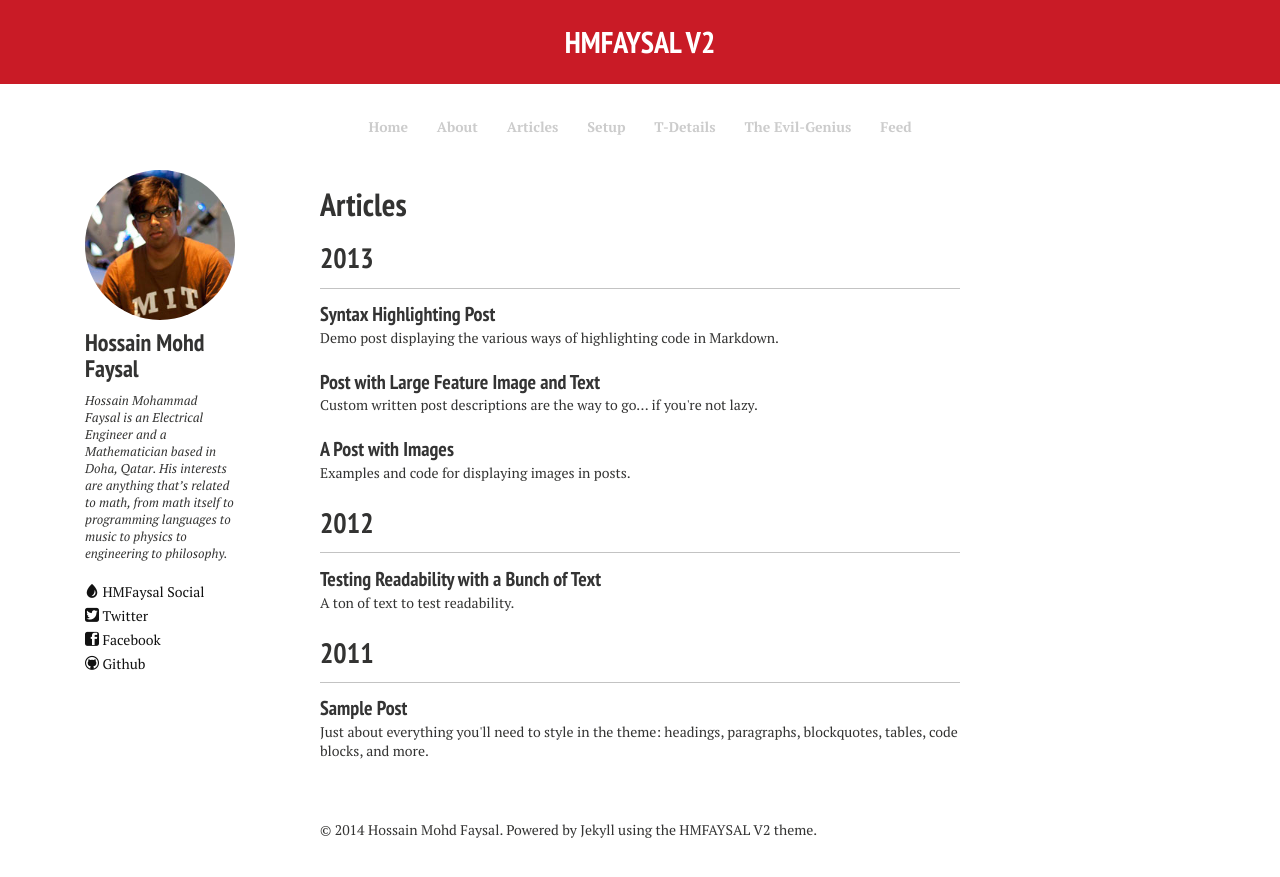
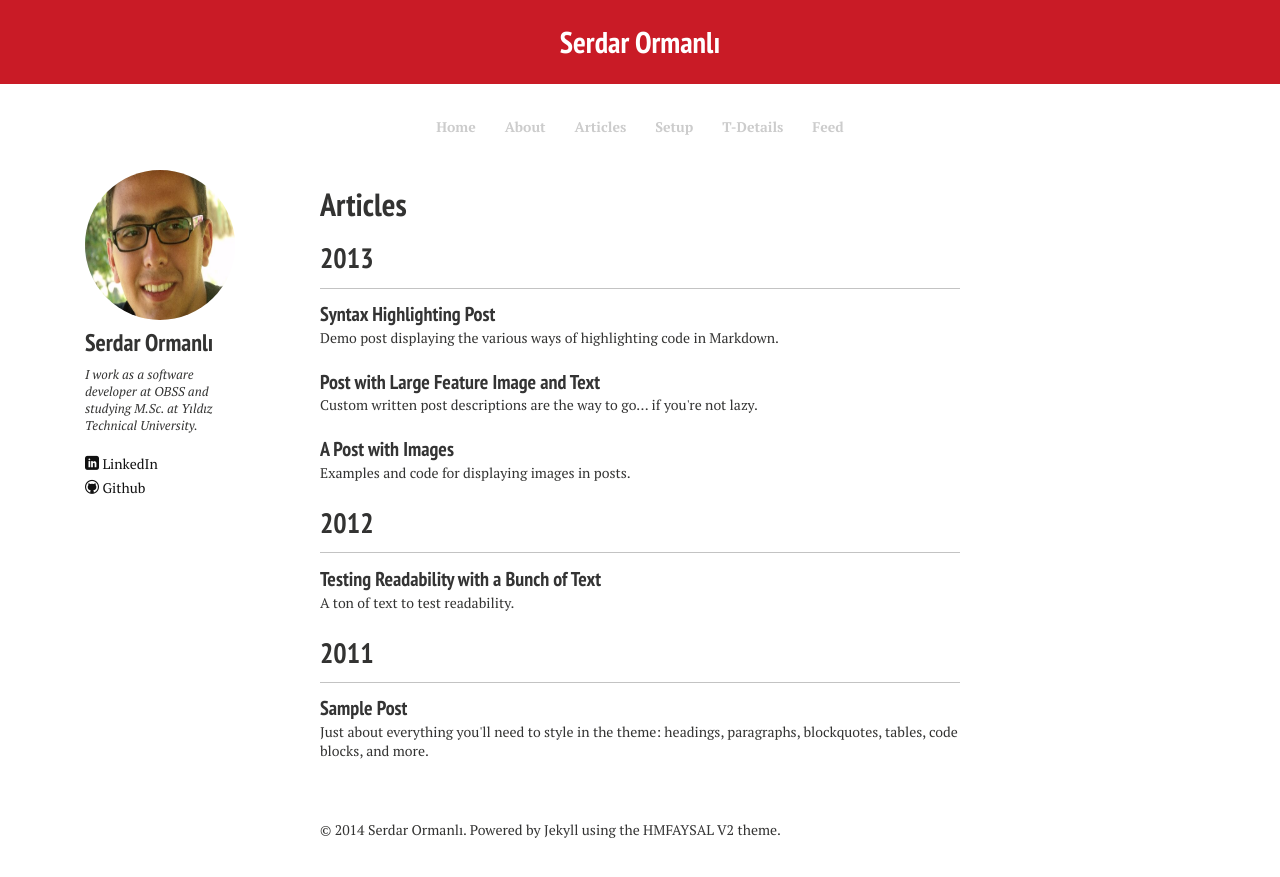
Before and after one commit to ormanli/ormanli.github.io, a Jekyll site: the page built from articles.md, in a window 1280 px wide. Shown: the top 877 px of the page. Built offline with Jekyll 4.4.1, drawn with Linux system fonts in a browser that asks for light colours; nearby versions of some CDN libraries.

```diff
--- a/_config.yml
+++ b/_config.yml
@@ -1,25 +1,23 @@
-title:            HMFAYSAL V2
-tagline:          Life without Pants!
-description:      An awesome Jekyll theme by Engineer Hossain Mohd Faysal featuring a slide out drawer navigation for mobile browsers.
+title:            Serdar Ormanlı
+tagline:          Personal Site
+description:      My personal site that I write about coding and things I noticed.
 # Your site's domain goes here. Leave localhost server or blank when working locally.
-url:              http://v2.theevilgenius.tk
+url:              http://ormanli.github.io
 
 # Owner/author information
 owner:
-  name:           Hossain Mohd Faysal
+  name:           Serdar Ormanlı
   avatar:         bio-photo.jpg
-  bio:            "Hossain Mohammad Faysal is an Electrical Engineer and a Mathematician based in Doha, Qatar. His interests are anything that’s related to math, from math itself to programming languages to music to physics to engineering to philosophy."
-  email:          hmfaysal@gmail.com
-  # Social networking links are used in author-bio sidebar. Update and remove as you like.
-  # To register at HMFAYSAL SOCIAL, visit http://social.hmfaysal.tk
-  twitter:        hmfaysal
-  facebook:       hmfaysal
-  github:         hmfaysal
-  linkedin:
+  bio:            "I work as a software developer at OBSS and studying M.Sc. at Yıldız Technical University."
+  email:
+  twitter:
+  facebook:
+  github:         ormanli
+  linkedin:       serdarormanli
   instagram:
   lastfm:
   tumblr:
-  hmfaysalsocial: hmfaysal
+  hmfaysalsocial:
   # For Google Authorship https://plus.google.com/authorship
   google_plus:
 
@@ -42,12 +40,9 @@ links:
     url: /theme-setup/
   - title: T-Details
     url: /technical-details/
-  - title: The Evil-Genius
-    url: http://www.theevilgenius.tk/
-    external: true
 
 # http://en.wikipedia.org/wiki/List_of_tz_database_time_zones
-timezone:    America/New_York
+timezone:    Europe/Istanbul
 future:      true
 pygments:    true
 markdown:    kramdown
```
Also changed, not shown: articles.md (+1 -1 lines), images/bio-photo.jpg.
